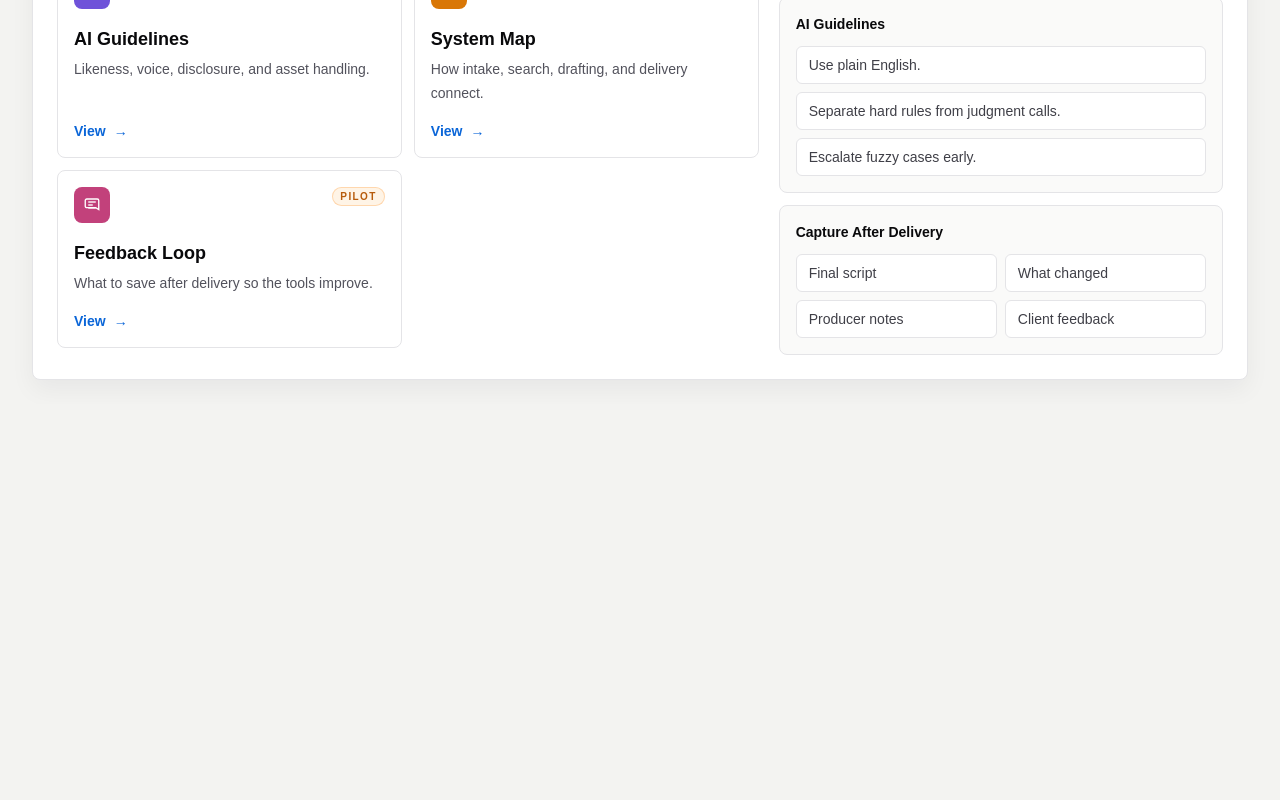
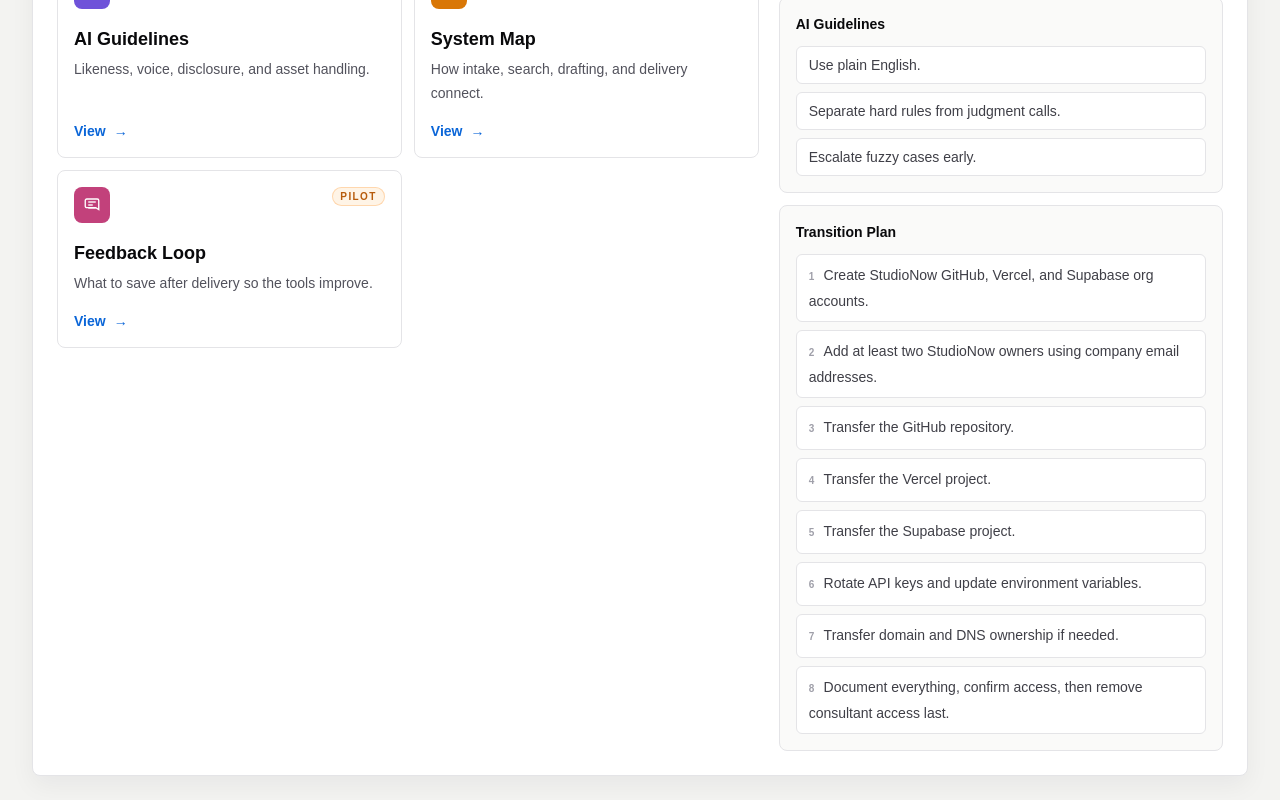
Before and after one commit to elizaday/StudioNowRolodex, a Next.js app in the folder studionow-tools/: page / in a window 1280 px wide. Shown: the part 463-1263 px from the top of the page. Before the commit the page ends 867 px from the top, so only its background shows below. Built offline with nearby package versions, Linux system fonts and the light colour scheme.

Commit message:
Add transition plan to StudioNow tools hub

```diff
--- a/studionow-tools/app/page.tsx
+++ b/studionow-tools/app/page.tsx
@@ -71,11 +71,15 @@ const aiRules = [
   "Escalate fuzzy cases early.",
 ];
 
-const feedbackItems = [
-  "Final script",
-  "What changed",
-  "Producer notes",
-  "Client feedback",
+const transitionPlan = [
+  "Create StudioNow GitHub, Vercel, and Supabase org accounts.",
+  "Add at least two StudioNow owners using company email addresses.",
+  "Transfer the GitHub repository.",
+  "Transfer the Vercel project.",
+  "Transfer the Supabase project.",
+  "Rotate API keys and update environment variables.",
+  "Transfer domain and DNS ownership if needed.",
+  "Document everything, confirm access, then remove consultant access last.",
 ];
 
 function StudioWordmark() {
@@ -273,14 +277,20 @@ export default function StudioNowTools() {
                 </ul>
               </Panel>
 
-              <Panel id="feedback" title="Capture After Delivery">
-                <div className="grid grid-cols-2 gap-2">
-                  {feedbackItems.map((item) => (
-                    <div key={item} className="rounded-md border border-zinc-200 bg-white px-3 py-2 text-sm text-zinc-700">
+              <Panel id="transition-plan" title="Transition Plan">
+                <ol className="space-y-2">
+                  {transitionPlan.map((item, index) => (
+                    <li
+                      key={item}
+                      className="rounded-md border border-zinc-200 bg-white px-3 py-2 text-sm leading-6 text-zinc-700"
+                    >
+                      <span className="mr-2 text-[10px] font-semibold uppercase tracking-[0.14em] text-zinc-400">
+                        {index + 1}
+                      </span>
                       {item}
-                    </div>
+                    </li>
                   ))}
-                </div>
+                </ol>
               </Panel>
             </aside>
           </div>
```
